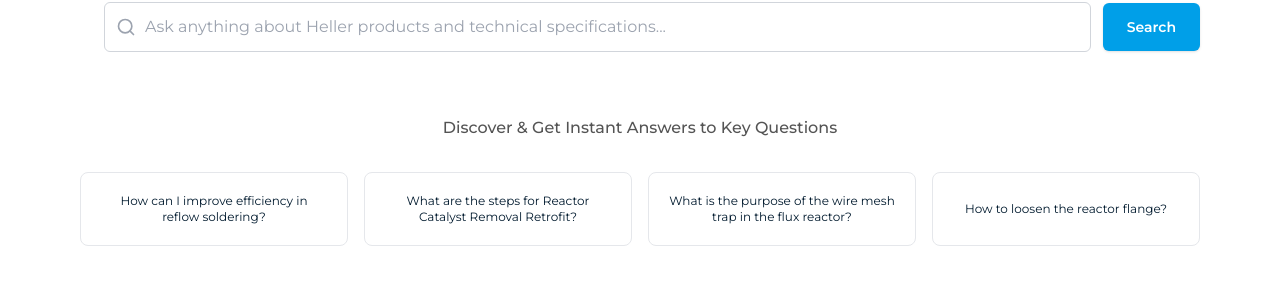
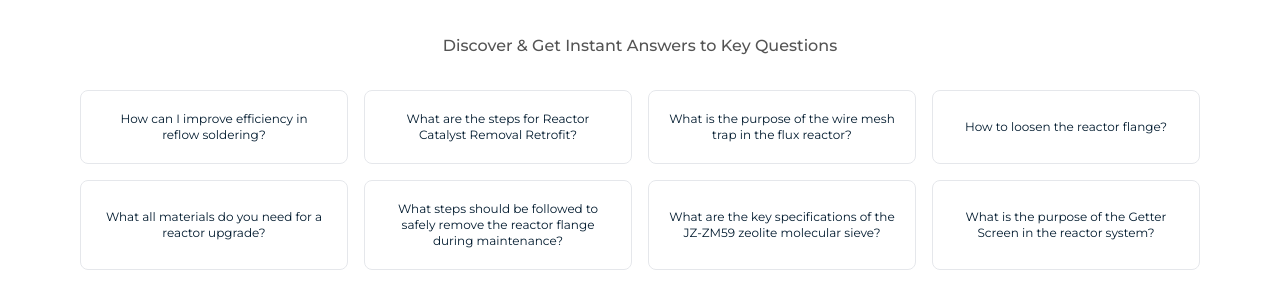
Before and after one commit to lumiotools/heller-proto-frontend, a Next.js app: page /chatbot in a window 1280 px wide. Shown: the part 450-758 px from the top of the page. Built offline with nearby package versions, Linux system fonts and the light colour scheme.

Commit message:
Added More Questions

```diff
--- a/app/ui/chat-interface.tsx
+++ b/app/ui/chat-interface.tsx
@@ -83,6 +83,11 @@
     filename:
       "RFC-355  Reactor Catalyst Upgrade And Return Gas Into Flux Box.pdf",
     link: "https://drive.google.com/file/d/1PxlqRdSr4fqqlTKkxiIaophIfkIRDSld/view?usp=sharing",
+  },
+  {
+    filename:
+      "RFC-398 Reactor Catalyst Remove Tooling (17).pdf",
+    link: "https://drive.google.com/file/d/1OxsvEUasqYWHiQPqPGe59hfATr2uXC7O/view?usp=sharing",
   },
 ];
 
@@ -634,12 +639,16 @@
                     <h2 className="text-base text-[#545454] font-medium mt-16">
                       Discover & Get Instant Answers to Key Questions
                     </h2>
-                    <div className="flex flex-wrap gap-4 mt-8">
+                    <div className="grid grid-cols-1 sm:grid-cols-2 md:grid-cols-3 lg:grid-cols-4 gap-4 mt-8">
                       {[
                         "How can I improve efficiency in reflow soldering?",
                         "What are the steps for Reactor Catalyst Removal Retrofit?",
                         "What is the purpose of the wire mesh trap in the flux reactor?",
                         "How to loosen the reactor flange?",
+                        "What all materials do you need for a reactor upgrade?",
+                        "What steps should be followed to safely remove the reactor flange during maintenance?",
+                        "What are the key specifications of the JZ-ZM59 zeolite molecular sieve?",
+                        "What is the purpose of the Getter Screen in the reactor system?"
                       ].map((question) => (
                         <button
                           key={question}
--- a/app/ui/source-display.tsx
+++ b/app/ui/source-display.tsx
@@ -73,6 +73,13 @@
     link: "https://drive.google.com/file/d/1PxlqRdSr4fqqlTKkxiIaophIfkIRDSld/view?usp=sharing",
     localPath:
       "/docs/RFC-355  Reactor Catalyst Upgrade And Return Gas Into Flux Box.pdf",
+  },
+  {
+    filename:
+      "RFC-398 Reactor Catalyst Remove Tooling (17).pdf",
+    link: "https://drive.google.com/file/d/1OxsvEUasqYWHiQPqPGe59hfATr2uXC7O/view?usp=sharing",
+    localPath:
+      "/docs/RFC-398 Reactor Catalyst Remove Tooling (17).pdf",
   },
 ];
 
```
